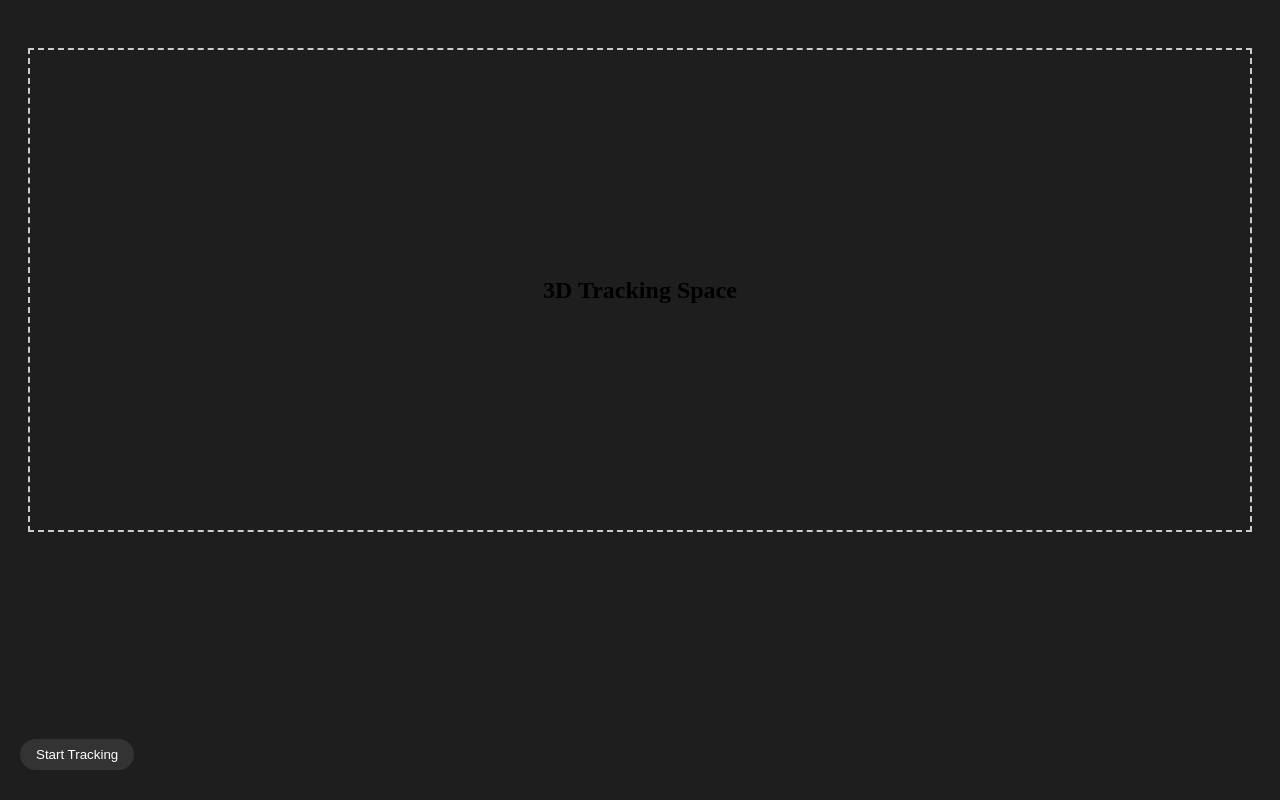
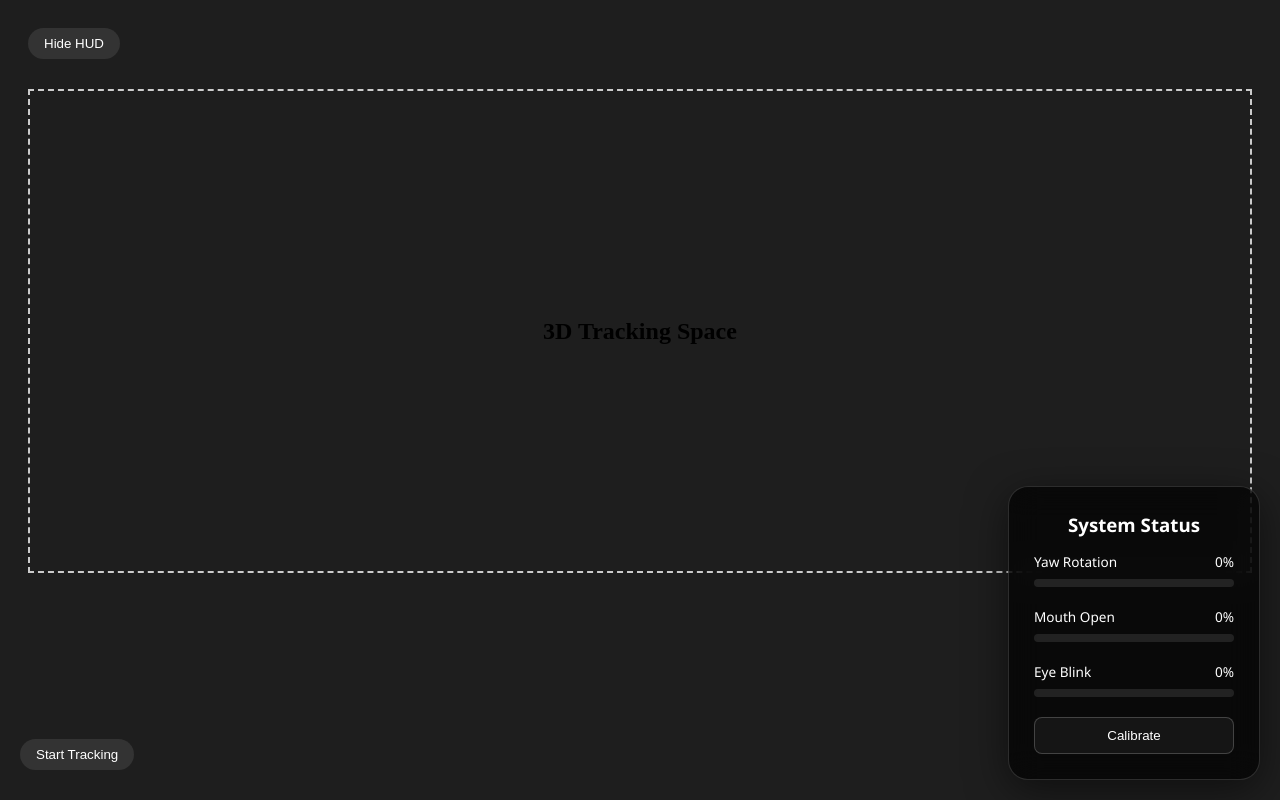
Before and after one commit to M0h4MaD/Real-Time-Web-Based-Facial-Motion-Capture-Using-Computer-Vision, a React (Vite) app: page / in a window 1280 px wide. Built offline with nearby package versions, Linux system fonts and the light colour scheme.

Commit message:
Initial stable HUD and tracking architecture

```diff
--- a/src/App.jsx
+++ b/src/App.jsx
@@ -1,17 +1,45 @@
+// src/App.jsx
 import TrackingOverlay from './Components/TrackingOverlay.jsx';
+import HUD from './Components/HUD.jsx';
+import { processFaceMetrics } from './lib/FaceCalculations.js';
+import { useFaceStore } from './lib/globalStates.js';
+import { useUIStore } from './lib/globalStates.js'; // Importing the new UI Store
 import './App.css';
 
 export default function App() {
+
+  // Get the HUD visibility state and toggle function from the store
+  const { isHUDVisible, toggleHUD } = useUIStore();
+
+  // Get the setMetrics function from the store to update metrics
+  const setMetrics = useFaceStore((state) => state.setMetrics);
+
+  // Function to handle the results from the tracking overlay
+  const handleResults = (rawLandmarks) => {
+    // 1. Processing the raw landmarks to get the metrics
+    const metrics = processFaceMetrics(rawLandmarks);
+
+    // 2. Updating the store with the new metrics
+    setMetrics(metrics);
+  };
+
   return (
     <div className="app-container">
 
+      {/* Toggle button to show/hide HUD */}
+      <button className="toggle-btn" onClick={toggleHUD}>
+        {isHUDVisible ? 'Hide HUD' : 'Show HUD'}
+      </button>
 
       <main className="main-content">
         <h2>3D Tracking Space</h2>
 
+        {/* Conditional rendering: HUD only displays if isHUDVisible is true */}
+        {isHUDVisible && <HUD />}
       </main>
 
-      <TrackingOverlay />
+      {/* The TrackingOverlay remains running in the background */}
+      <TrackingOverlay onResults={handleResults} />
     </div>
   );
 }
--- /dev/null
+++ b/src/Components/HUD.jsx
@@ -0,0 +1,23 @@
+// src/Components/HUD.jsx
+import { useFaceStore } from '../lib/globalStates.js';
+import MetricBar from './MetricBar.jsx'; // استيراد المكون الجديد
+import './styles/HUD.css';
+
+export default function HUD() {
+  const metrics = useFaceStore((state) => state.metrics);
+
+  return (
+    <div className="hud-panel">
+      <h3 className='panel-title'>System Status</h3>
+
+      {/* هنا بنستخدم المكون بكل بساطة */}
+      <MetricBar label="Yaw Rotation" value={metrics.yaw} />
+      <MetricBar label="Mouth Open" value={metrics.mouth} />
+      <MetricBar label="Eye Blink" value={metrics.blink} />
+
+      <div className="action-zone">
+        <button className="btn-small">Calibrate</button>
+      </div>
+    </div>
+  );
+}
--- /dev/null
+++ b/src/Components/MetricBar.jsx
@@ -0,0 +1,22 @@
+
+import './styles/MetricBar.css';
+
+export default function MetricBar({ label, value }) {
+  // حساب النسبة المئوية للـ CSS
+  const percentage = (value * 100).toFixed(0);
+
+  return (
+    <div className="metric-row">
+      <div className="metric-label">
+        <span>{label}</span>
+        <span>{percentage}%</span>
+      </div>
+      <div className="progress-bar-bg">
+        <div
+          className="progress-bar-fill"
+          style={{ width: `${percentage}%` }}
+        />
+      </div>
+    </div>
+  );
+}
--- a/src/Components/TrackingOverlay.jsx
+++ b/src/Components/TrackingOverlay.jsx
@@ -3,7 +3,7 @@ import { useTrackingStore } from '../lib/globalStates.js';
 import FaceTracker from './FaceTracker';
 import './styles/TrackingOverlay.css';
 
-export default function TrackingOverlay() {
+export default function TrackingOverlay({ onResults }) {
 
   // Using Zustand store to manage tracking state
   const { isTracking, toggleTracking } = useTrackingStore();
@@ -21,7 +21,7 @@ export default function TrackingOverlay() {
           <FaceTracker
             videoRef={videoRef}
             isActive={isTracking}
-            onResults={(data) => console.log("Face coordinates", data)}
+            onResults={onResults}
           />
         </div>
       )}
--- /dev/null
+++ b/src/Components/styles/HUD.css
@@ -0,0 +1,43 @@
+/* src/Components/styles/HUD.css */
+.hud-panel {
+  position: absolute;
+  bottom: 20px; /* نزلتها للأسفل لتعطي مساحة أكبر */
+  right: 20px; /* نقلتها لليمين لتكون بعيدة عن الكاميرا */
+  width: 200px; /* كبرنا العرض */
+  background: rgba(0, 0, 0, 0.7); /* غمقنا الخلفية قليلاً لتباين أفضل */
+  backdrop-filter: blur(15px); /* بلور أقوى */
+  border: 1px solid rgba(255, 255, 255, 0.15);
+  border-radius: 20px;
+  padding: 25px 25px 25px 25px;
+  color: white;
+  font-family: "Segoe UI", sans-serif;
+  box-shadow: 0 10px 40px rgba(0, 0, 0, 0.5);
+  z-index: 100;
+}
+
+.panel-title {
+    margin-top: 0;
+  margin-bottom: 15px;
+  text-align: center;
+  background: transparent !important;
+}
+
+.action-zone {
+  background: transparent;
+}
+
+.btn-small {
+  width: 100%;
+  padding: 10px;
+  background: rgba(255, 255, 255, 0.05);
+  border: 1px solid rgba(255, 255, 255, 0.2);
+  color: white;
+  border-radius: 8px;
+  cursor: pointer;
+  transition: all 0.2s;
+}
+
+.btn-small:hover {
+  background: rgba(255, 255, 255, 0.15);
+  border-color: rgba(255, 255, 255, 0.4);
+}
--- /dev/null
+++ b/src/Components/styles/MetricBar.css
@@ -0,0 +1,36 @@
+/* src/Components/styles/MetricBar.css */
+
+.metric-row {
+  margin-bottom: 20px;
+  background: transparent !important;
+  border: none !important;
+}
+
+.metric-label {
+  display: flex;
+  justify-content: space-between;
+  align-items: center;
+  margin-bottom: 8px;
+  font-size: 0.85rem;
+  color: #fff;
+  background: transparent !important;
+}
+
+.progress-bar-bg {
+  width: 100%;
+  height: 8px;
+  background: rgba(255, 255, 255, 0.1);
+  border-radius: 4px;
+  overflow: hidden;
+}
+
+.progress-bar-fill {
+  height: 100%;
+  background: linear-gradient(90deg, #00d4ff, #0077ff);
+  border-radius: 4px;
+}
+
+span {
+
+  background: transparent !important;
+}
--- /dev/null
+++ b/src/lib/FaceCalculations.js
@@ -0,0 +1,65 @@
+/**
+ * Central processor for face metrics.
+ * Takes raw landmarks and returns a clean object with calculated ratios.
+ */
+export const processFaceMetrics = (landmarks) => {
+  if (!landmarks) return null;
+
+  return {
+    yaw: calculateYawRotation(landmarks),
+    mouth: calculateMouthOpenRatio(landmarks),
+    blink: calculateEyeBlinkRatio(landmarks),
+  };
+};
+
+/**
+ * Calculates head Yaw rotation (turning left/right).
+ * Normalized: 0 (Left), 0.5 (Center), 1 (Right).
+ */
+export const calculateYawRotation = (landmarks) => {
+  const nose = landmarks[4].x;
+  const leftCheek = landmarks[234].x;
+  const rightCheek = landmarks[454].x;
+
+  const faceWidth = rightCheek - leftCheek;
+  const relativeNosePos = (nose - leftCheek) / faceWidth;
+
+  return Math.min(Math.max(relativeNosePos, 0), 1);
+};
+
+/**
+ * Calculates mouth open ratio.
+ * 0 (Closed) to 1 (Open).
+ */
+export const calculateMouthOpenRatio = (landmarks) => {
+  const upperLip = landmarks[13].y;
+  const lowerLip = landmarks[14].y;
+
+  const distance = Math.abs(upperLip - lowerLip);
+
+  // Note: These values (0.01 - 0.06) are baseline.
+  // You may need to adjust them based on camera distance.
+  const min = 0.01;
+  const max = 0.06;
+
+  const ratio = (distance - min) / (max - min);
+  return Math.min(Math.max(ratio, 0), 1);
+};
+
+/**
+ * Calculates eye blink ratio.
+ * 0 (Open) to 1 (Closed).
+ */
+export const calculateEyeBlinkRatio = (landmarks) => {
+  const upperEyelid = landmarks[159].y;
+  const lowerEyelid = landmarks[145].y;
+
+  const distance = Math.abs(upperEyelid - lowerEyelid);
+
+  // Note: Blink detection is sensitive to distance.
+  const min = 0.005;
+  const max = 0.02;
+
+  const ratio = 1 - ((distance - min) / (max - min));
+  return Math.min(Math.max(ratio, 0), 1);
+};
--- a/src/lib/globalStates.js
+++ b/src/lib/globalStates.js
@@ -7,3 +7,16 @@ export const useTrackingStore = create((set) => ({
   // Control function to toggle the tracking state
   toggleTracking: () => set((state) => ({ isTracking: !state.isTracking })),
 }));
+
+export const useFaceStore = create((set) => ({
+  // Starting metrics for yaw, mouth, and blink
+  metrics: { yaw: 0, mouth: 0, blink: 0 },
+
+  // Function to update the metrics in the store
+  setMetrics: (newMetrics) => set({ metrics: newMetrics }),
+}))
+
+export const useUIStore = create((set) => ({
+  isHUDVisible: true,
+  toggleHUD: () => set((state) => ({ isHUDVisible: !state.isHUDVisible })),
+}));
```
Also changed, not shown: src/App.css (line endings or trailing spaces).
